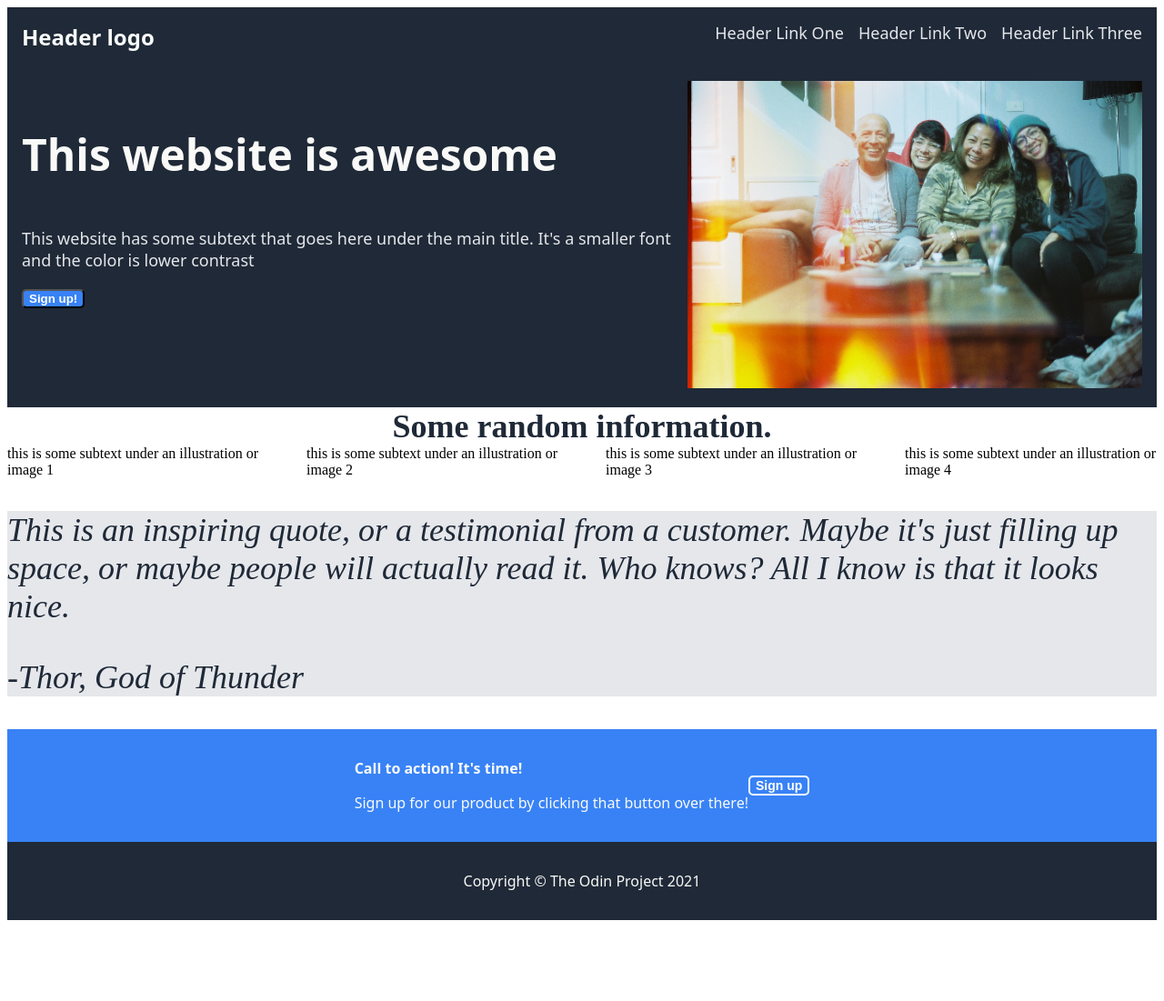
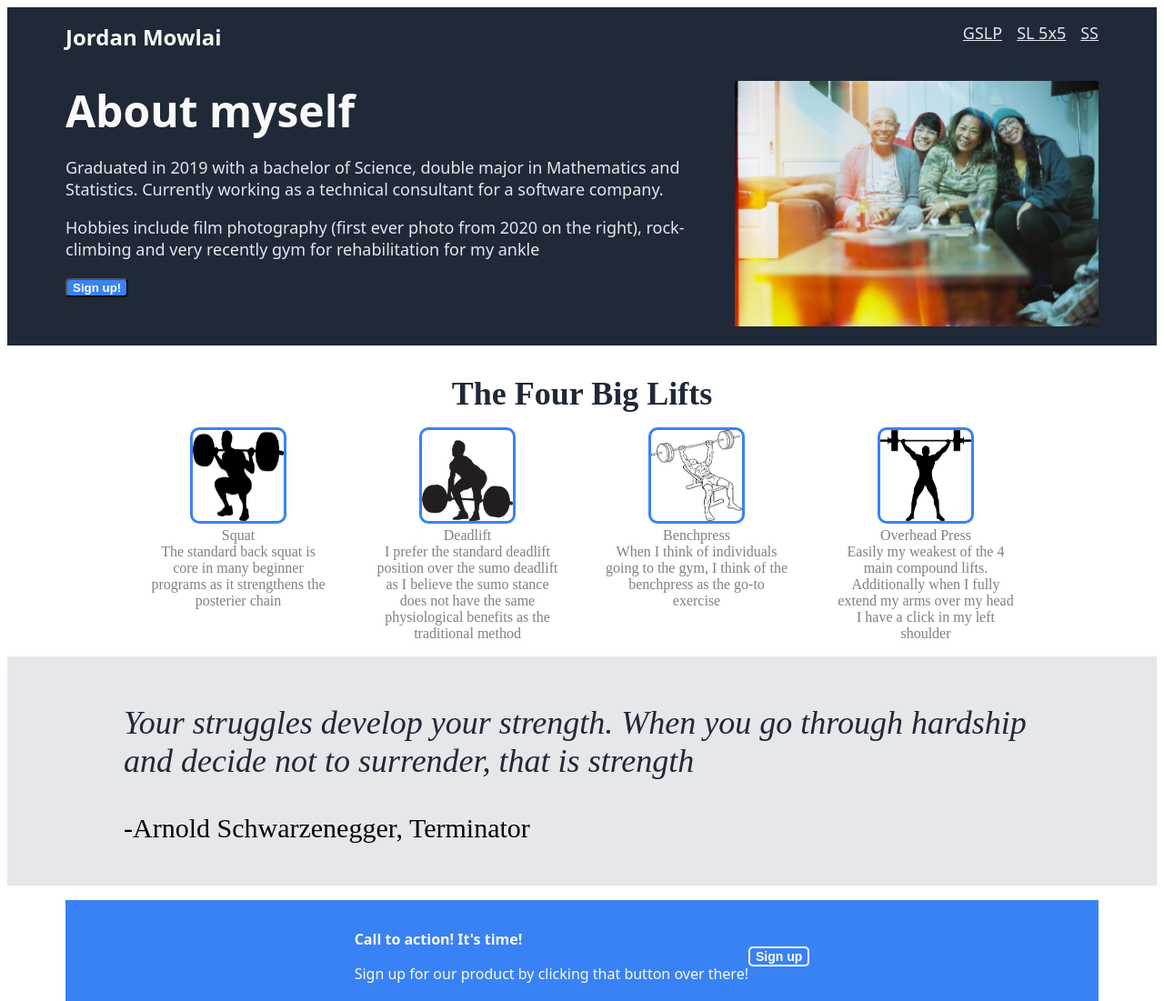
Before and after one commit to jmowlai/landing-page, a plain HTML site: page index.html in a window 1280 px wide. Shown: the top 1101 px of the page at 91% size. Before the commit the page ends 1020 px from the top, so only its background shows below. Drawn offline with Linux system fonts and the light colour scheme.

Commit message:
Adding more style and information to the page

```diff
--- a/index.html
+++ b/index.html
@@ -12,47 +12,56 @@
 
     <div class="header">
         <ul class="header-logo">
-            Header logo
+            Jordan Mowlai
         </ul>
         <ul class="header-link">
-            <li>Header Link One</li>
-            <li>Header Link Two</li>
-            <li>Header Link Three</li>
+            <li><a href="https://physiqz.com/workout-routines/powerbuilding-programs/greyskull-lp-best-powerbuilding-routine-beginners-gslp/">GSLP</a></li>
+            <li><a href="https://physiqz.com/workout-routines/powerbuilding-programs/greyskull-lp-best-powerbuilding-routine-beginners-gslp/">SL 5x5</a></li>
+            <li><a href="https://physiqz.com/workout-routines/powerbuilding-programs/greyskull-lp-best-powerbuilding-routine-beginners-gslp/">SS</a></li>
         </ul>
     </div>
 
     <div class="first-container">
         <div class="website-info">
-            <p class="website-statement">This website is awesome</p>
-            <p class="website-subtext">This website has some subtext that goes here under the main title. It's a smaller font and the color is lower contrast</p>
+            <p class="website-statement">About myself</p>
+            <p class="website-subtext">Graduated in 2019 with a bachelor of Science, double major in Mathematics and Statistics. Currently working as a technical consultant for a software company.</p>
+            <p class="website-subtext">Hobbies include film photography (first ever photo from 2020 on the right), rock-climbing and very recently gym for rehabilitation for my ankle</p>
             <button class="button">Sign up!</button>
         </div>
         <div class="website-image">
-            <img src="images/jmowlai-first-film-photo.JPG" alt="first-ever-film-photo" width="500">
+            <img src="images/jmowlai-first-film-photo.JPG" alt="first-ever-film-photo" width="400">
         </div>
     </div>
 
     <div class="second-container">
-        <div class="second-container-heading">Some random information.</div>
+        <div class="second-container-heading">The Four Big Lifts</div>
         <div class="inner-second-container">
             <div class="info">
-                <div class="text">this is some subtext under an illustration or image 1</div>
+                <img class="info-img" src="./images/Squat-Silhouette-PNG-Transparent-Image.png">
+                <div class="text-heading">Squat</div>
+                <div class="text">The standard back squat is core in many beginner programs as it strengthens the posterier chain</div>
             </div>
             <div class="info">
-                <div class="text">this is some subtext under an illustration or image 2</div>
+                <img class="info-img" src="./images/deadlift-silhouette.png">
+                <div class="text-heading">Deadlift</div>
+                <div class="text">I prefer the standard deadlift position over the sumo deadlift as I believe the sumo stance does not have the same physiological benefits as the traditional method</div>
             </div>
             <div class="info">
-                <div class="text">this is some subtext under an illustration or image 3</div>
+                <img class="info-img" src="./images/benchpress-silhouette.png">
+                <div class="text-heading">Benchpress</div>
+                <div class="text">When I think of individuals going to the gym, I think of the benchpress as the go-to exercise</div>
             </div>
             <div class="info">
-                <div class="text">this is some subtext under an illustration or image 4</div>
+                <img class="info-img" src="./images/overhead-press-silhouette.png">
+                <div class="text-heading">Overhead Press</div>
+                <div class="text">Easily my weakest of the 4 main compound lifts. Additionally when I fully extend my arms over my head I have a click in my left shoulder</div>
             </div>
         </div>
     </div>
 
     <div class="third-container">
-        <p class="quote">This is an inspiring quote, or a testimonial from a customer. Maybe it's just filling up space, or maybe people will actually read it. Who knows? All I know is that it looks nice.</p>
-        <p class="quote-attribute">-Thor, God of Thunder</p>
+        <p class="quote">Your struggles develop your strength. When you go through hardship and decide not to surrender, that is strength</p>
+        <p class="quote-attribute">-Arnold Schwarzenegger, Terminator</p>
     </div>
 
     <div class="fourth-container">
@@ -67,9 +76,9 @@
         </div>
     </div>
 
-    <duv class="footer">
+    <div class="footer">
         <p class="footer-text">Copyright &copy; The Odin Project 2021</p>
-    </duv>
+    </div>
 
 </body>
 
--- a/style.css
+++ b/style.css
@@ -3,6 +3,31 @@
     font-family: system-ui, -apple-system, BlinkMacSystemFont, 'Segoe UI', Roboto, Oxygen, Ubuntu, Cantarell, 'Open Sans', 'Helvetica Neue', sans-serif;
     color: #f9faf8;
     padding: 16px;
+}
+
+.header, .footer, .first-container, .second-container, .third-container, .fourth-container {
+    padding: 16px 64px 16px 64px;
+}
+
+.second-container {
+    padding: 16px 100px 16px 100px;
+}
+
+.third-container {
+    padding: 16px 128px 16px 128px;
+}
+
+.info-img {
+    width: 100px;
+    height: 100px;
+    border: 3px solid #3882f6;
+    border-radius: 10px;
+}
+
+.info {
+    max-width: 200px;
+    text-align: center;
+    color: grey;
 }
 
 .button, .button2 {
@@ -27,7 +52,7 @@
     font-weight: bold;
 }
 
-.header-link, .website-subtext {
+.header-link, .website-subtext, a {
     font-size: 18px;
     color: #e5e7eb;
 }
@@ -52,6 +77,7 @@ ul {
 .website-statement {
     font-size: 48px;
     font-weight: bolder;
+    margin: 0px;
 }
 
 .second-container-heading{
@@ -59,6 +85,7 @@ ul {
     font-size: 36px;
     font-weight: bolder;
     color: #1f2937;
+    padding: 16px;
 }
 
 .inner-second-container {
@@ -69,9 +96,16 @@ ul {
 
 .third-container {
     background-color: #e5e7eb;
+}
+
+.quote {
     font-size: 36px;
     font-style: italic;
     color: #1f2937;
+}
+
+.quote-attribute {
+    font-size: 30px;
 }
 
 .coloured-box {
```
Also changed, not shown: images/Squat-Silhouette-PNG-Transparent-Image.png (added), images/benchpress-silhouette.png (added), images/deadlift-silhouette.png (added), images/overhead-press-silhouette.png (added).
